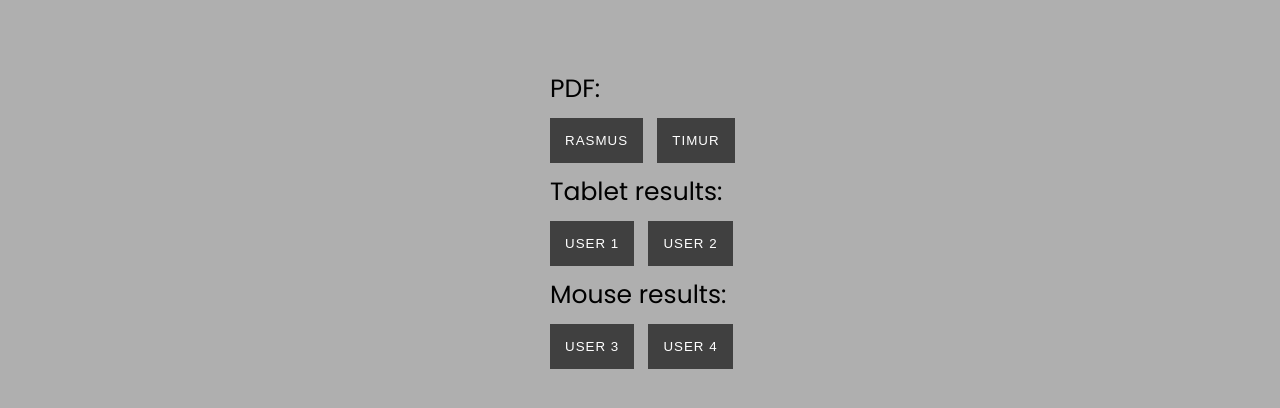
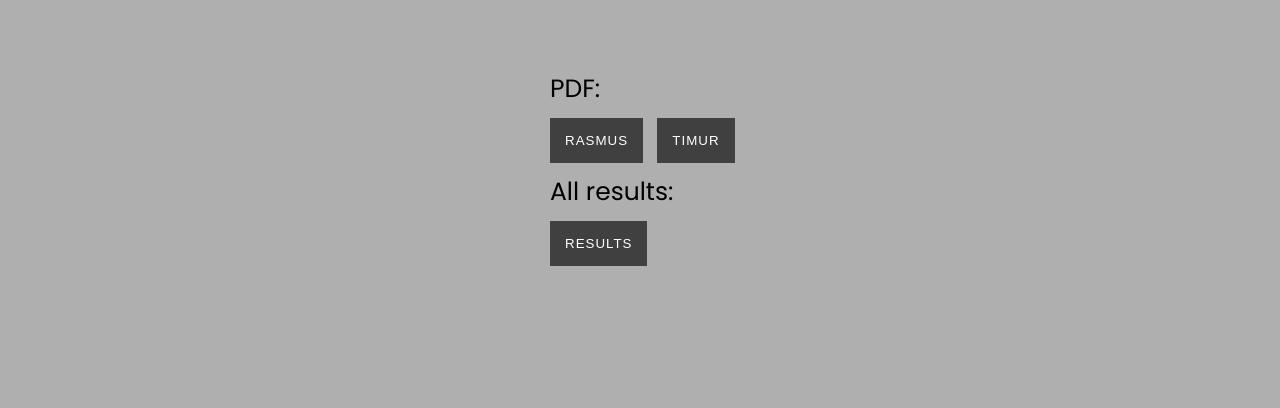
Before and after one commit to TimurBas/HCI, a plain HTML site: page Assignment3/A3.html in a window 1280 px wide. Shown: the part 90-498 px from the top of the page. Drawn offline with Linux system fonts and the light colour scheme.

Commit message:
Added PDF etc.

```diff
--- a/Assignment3/A3.html
+++ b/Assignment3/A3.html
@@ -26,18 +26,12 @@
     <div id="all">
         <div id="pdf">PDF:</div>
 
-    <button id="btn"><a href="https://github.com/TimurBas/HCI/raw/master/Assignment3/DA4_g07_assignment3_Rasmus.pdf">Rasmus</a></button>
-    <button id="btn"><a href="https://github.com/TimurBas/HCI/raw/master/Assignment3/DA4_assignment3_Timur.pdf">Timur</a></button>
+    <button id="btn"><a href="   https://github.com/TimurBas/HCI/raw/master/Assignment3/DA4_g07_assignment3_Rasmus.pdf">Rasmus</a></button>
+    <button id="btn"><a href="https://github.com/TimurBas/HCI/raw/master/Assignment3/DA4_g07_assignment3_Timur.pdf">Timur</a></button>
 
-    <div id="tablet">Tablet results:</div>
+    <div id="tablet">All results:</div>
 
-    <button id="btn"><a href="https://github.com/TimurBas/HCI/raw/master/Assignment3/DA4_g07_assignment3_Device1_User1.csv">User 1</a></button>
-    <button id="btn"><a href="https://github.com/TimurBas/HCI/raw/master/Assignment3/DA4_g07_assignment3_Device1_User2.csv">User 2</a></button>
-
-    <div id="mouse">Mouse results:</div>
-
-    <button id="btn"><a href="https://github.com/TimurBas/HCI/raw/master/Assignment3/DA4_g07_assignment3_Device2_User3.csv">User 3</a></button>
-    <button id="btn"><a href="https://github.com/TimurBas/HCI/raw/master/Assignment3/DA4_g07_assignment3_Device2_User4.csv">User 4</a></button>
+    <button id="btn"><a href="https://github.com/TimurBas/HCI/raw/master/Assignment3/ALL%20TIMES.xlsx">Results</a></button>
     </div>
 </body>
 </html>
```
Also changed, not shown: Assignment3/excel/csv/DA4_g07_assignment3_device1_user1.csv (renamed from Assignment3/DA4_g07_assignment3_device1_user1.csv), Assignment3/excel/csv/DA4_g07_assignment3_device1_user2.csv (renamed from Assignment3/DA4_g07_assignment3_device1_user2.csv), Assignment3/excel/csv/DA4_g07_assignment3_device2_user1.csv (renamed from Assignment3/DA4_g07_assignment3_device2_user1.csv), Assignment3/excel/csv/DA4_g07_assignment3_device2_user2.csv (renamed from Assignment3/DA4_g07_assignment3_device2_user2.csv), 2 other files.
